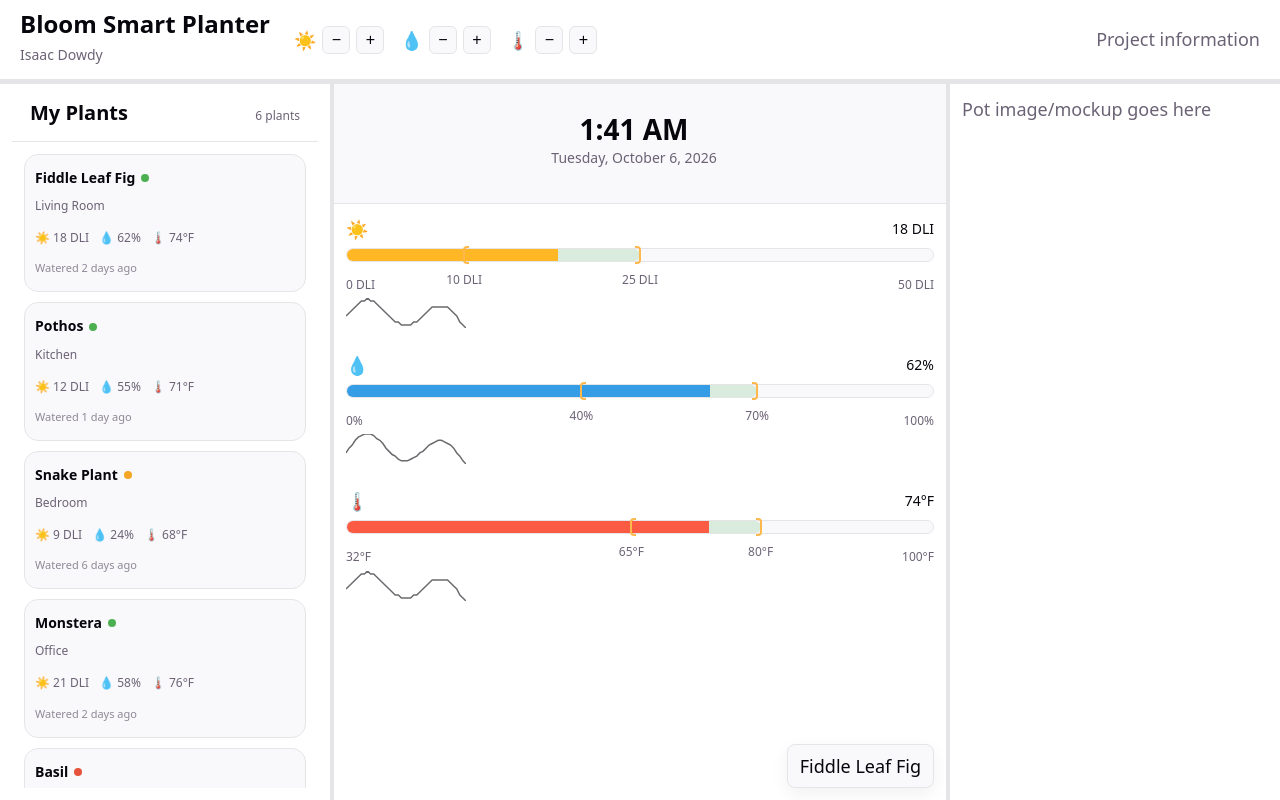
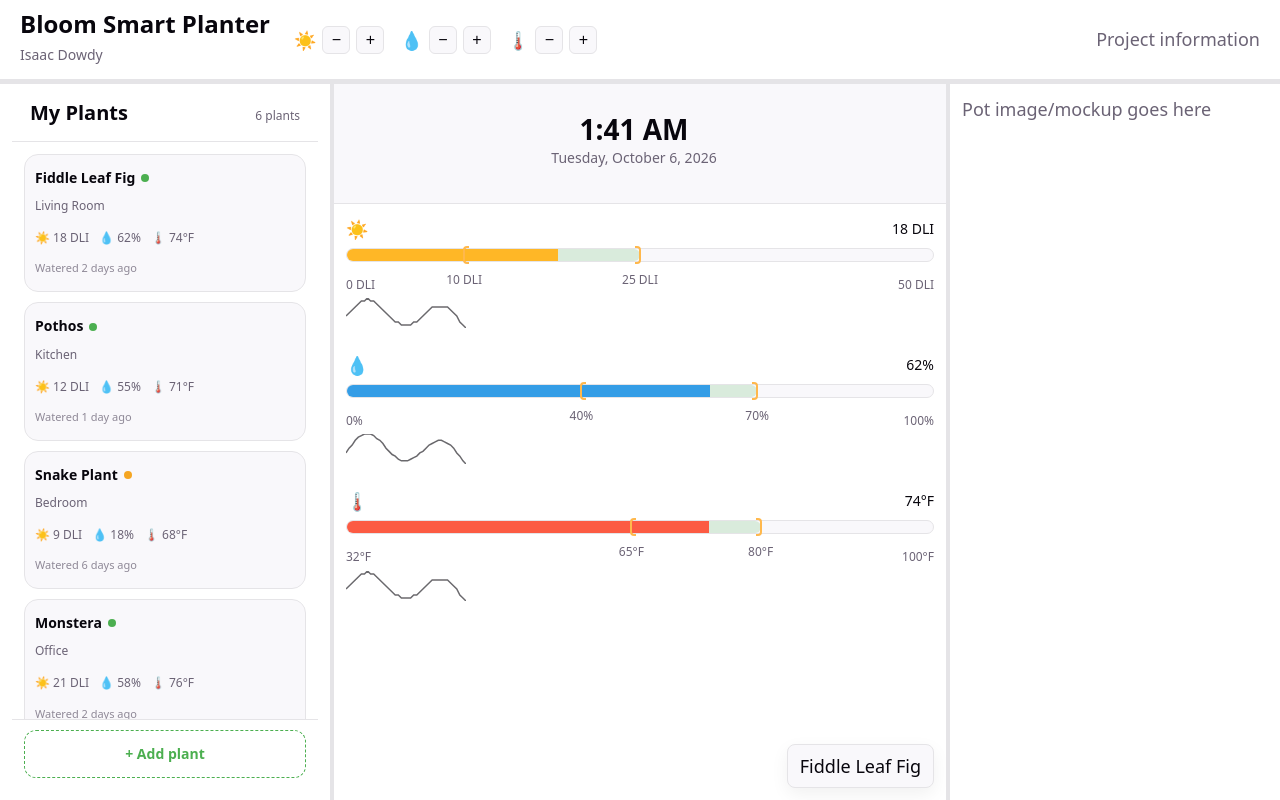
Before and after one commit to isaac-dowdy/bloom-smart-planter, a Svelte app in the folder bloom/: page / in a window 1280 px wide. Built offline with nearby package versions, Linux system fonts and the light colour scheme.

Commit message:
adding/removing plants, computing statuses

```diff
--- a/bloom/src/components/PhoneApp.svelte
+++ b/bloom/src/components/PhoneApp.svelte
@@ -1,5 +1,5 @@
 <script>
-  import { statusLabel, statusColor, ROOMS } from '../lib/plants'
+  import { statusLabel, statusColor } from '../lib/plants'
 
   /** @type {{ plants: any[], onSelectPlant?: (id: string) => void }} */
   let { plants, onSelectPlant } = $props()
@@ -17,6 +17,36 @@
 
   function closePlant() {
     selectedId = null
+  }
+
+  function addPlant() {
+    const id = `p-${Date.now()}`
+    plants.push({
+      id,
+      name: 'New Plant',
+      room: '',
+      water: 50,
+      waterMin: 30,
+      waterMax: 70,
+      light: 15,
+      lightMin: 10,
+      lightMax: 25,
+      temp: 72,
+      tempMin: 65,
+      tempMax: 80,
+      lastWatered: 'Just now',
+      autoWater: false,
+      notifications: true,
+    })
+    openPlant(id)
+  }
+
+  /** @param {string} id @param {string} name */
+  function removePlant(id, name) {
+    if (!confirm(`Remove ${name}?`)) return
+    const index = plants.findIndex((p) => p.id === id)
+    if (index !== -1) plants.splice(index, 1)
+    if (selectedId === id) closePlant()
   }
 </script>
 
@@ -36,11 +66,7 @@
 
       <label class="detail-field">
         Location
-        <select bind:value={selected.room}>
-          {#each ROOMS as room}
-            <option value={room}>{room}</option>
-          {/each}
-        </select>
+        <input type="text" bind:value={selected.room} />
     </label>
 
       <div class="detail-stats">
@@ -137,7 +163,7 @@
       </div>
 
       <div class="detail-section">
-        <button class="remove-button">Remove plant</button>
+        <button class="remove-button" onclick={() => removePlant(selected.id, selected.name)}>Remove plant</button>
       </div>
     </div>
   {:else}
@@ -164,6 +190,10 @@
           </div>
         </button>
       {/each}
+    </div>
+
+    <div class="add-plant-bar">
+      <button class="add-plant-button" onclick={addPlant}>+ Add plant</button>
     </div>
   {/if}
 </div>
@@ -220,6 +250,30 @@
 
   .plant-card:hover {
     border-color: var(--text-h);
+  }
+
+  .add-plant-bar {
+    flex: 0 0 auto;
+    padding: 10px 12px calc(10px + env(safe-area-inset-bottom, 0px));
+    border-top: 1px solid var(--border);
+  }
+
+  .add-plant-button {
+    width: 100%;
+    padding: 10px;
+    border-radius: 12px;
+    border: 1px dashed var(--border);
+    font: inherit;
+    font-size: 14px;
+    font-weight: 600;
+    cursor: pointer;
+    background: none;
+    color: #4caf50;
+    border-color: #4caf50;
+  }
+
+  .add-plant-button:hover {
+    background: rgba(76, 175, 80, 0.1);
   }
 
   .plant-card-body {
```
Also changed, not shown: bloom/src/lib/plants.js.
